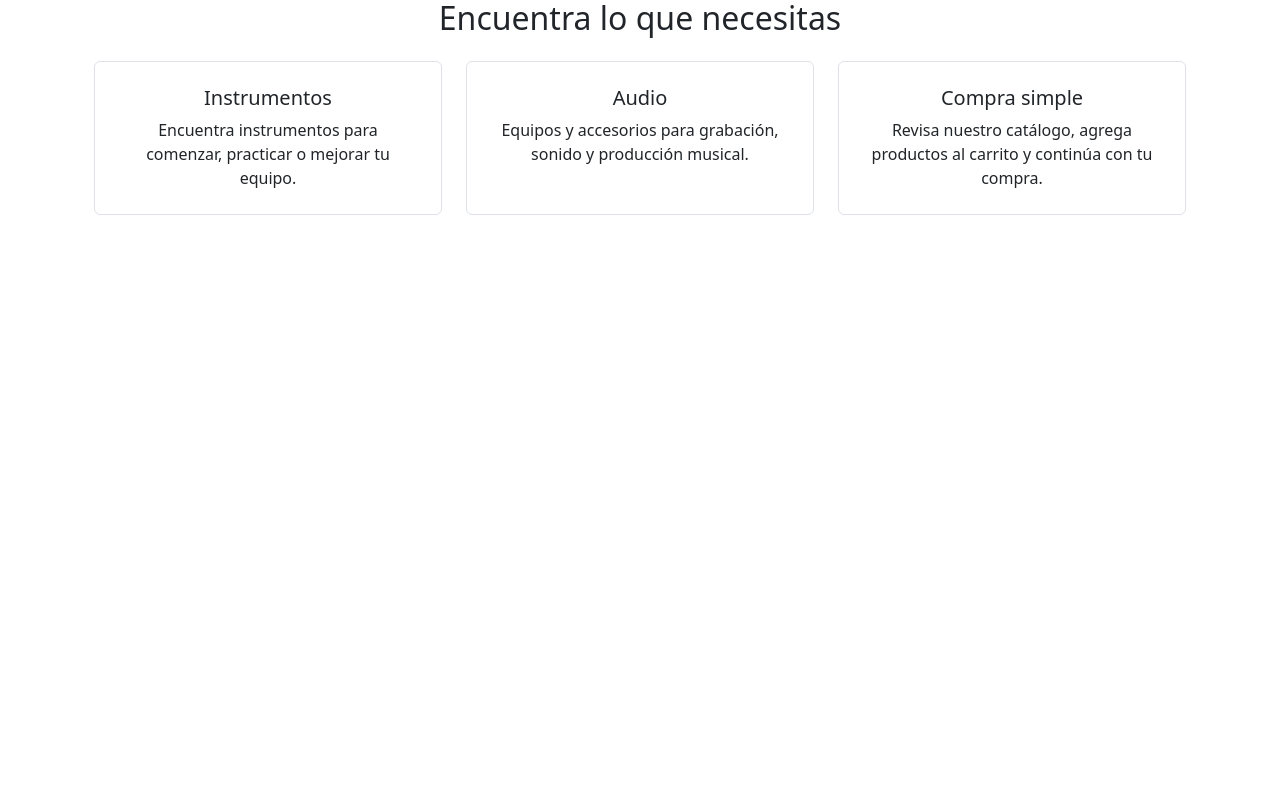
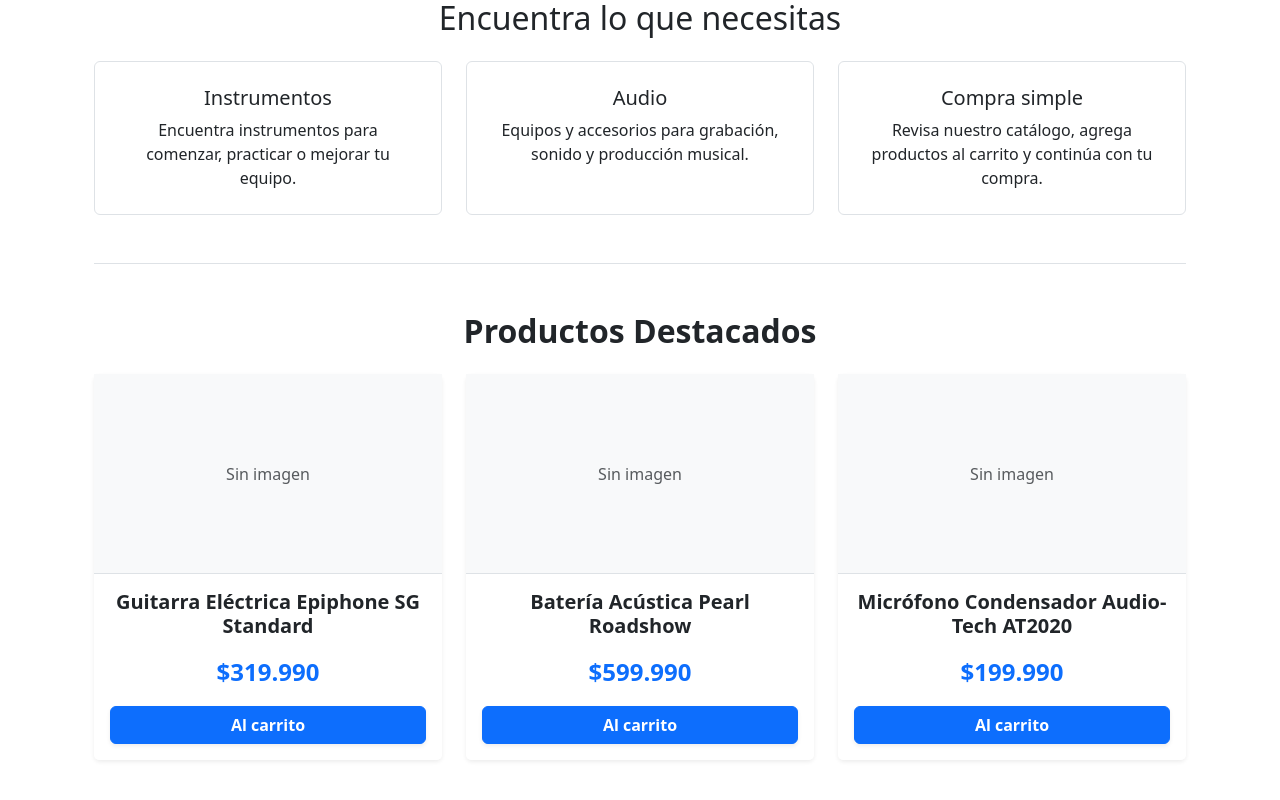
Before and after one commit to rrrbbb20/proyecto-sonido-vivo-02, a React (Vite) app: page / in a window 1280 px wide. Shown: the part 444-1244 px from the top of the page. Before the commit the page ends 800 px from the top, so only its background shows below. Built offline with nearby package versions, Linux system fonts and the light colour scheme.

Commit message:
se modifica pagina inicio.jsx para mostrar productos recomendados modificacion en app.jsx

```diff
--- a/src/App.jsx
+++ b/src/App.jsx
@@ -61,7 +61,7 @@
 
       <main className="container py-4 mb-5">
         <Routes>
-          <Route path="/" element={<Inicio />} />
+          <Route path="/" element={<Inicio productos={productos} carrito={carrito} setCarrito={setCarrito}/>} />
           <Route path="/registro" element={<Registro usuarios={usuarios} setUsuarios={setUsuarios}/>} />
           {/* anadir esto dentro de element de catalogo:
           <Catalogo productos={productos}*/}
--- a/src/pages/Inicio.jsx
+++ b/src/pages/Inicio.jsx
@@ -1,7 +1,7 @@
 import { Container, Row, Col } from "react-bootstrap";
 import { Link } from "react-router-dom";
-
-function Inicio() {
+import TarjetaProducto from "../components/TarjetaProducto";
+function Inicio({ productos, carrito, setCarrito }) {
   return (
     <Container className="py-4">
       {/* Presentación principal de la tienda */}
@@ -81,10 +81,25 @@
         </Row>
       </section>
 
-      {/*
-        Los productos recomendados serán incorporados
-        posteriormente por el integrante responsable.
-      */}
+      {/* SECCIÓN DE PRODUCTOS RECOMENDADOS */}
+      <section className="py-5 mt-4 border-top">
+        <h2 className="text-center mb-4 fw-bold">
+          Productos Destacados
+        </h2>
+
+        <Row className="g-4">
+          {/* Ciclo para mostrar los primeros 3 productos con grilla responsiva */}
+          {productos.slice(0, 3).map((producto) => (
+            <Col key={producto.id} xs={12} md={6} lg={4}>
+              <TarjetaProducto
+                producto={producto}
+                carrito={carrito}
+                setCarrito={setCarrito}
+              />
+            </Col>
+          ))}
+        </Row>
+      </section>
     </Container>
   );
 }
```
